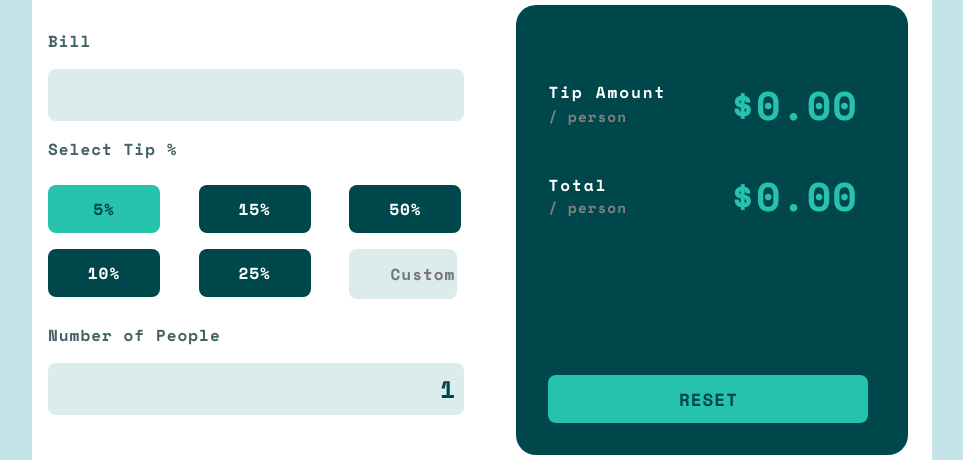
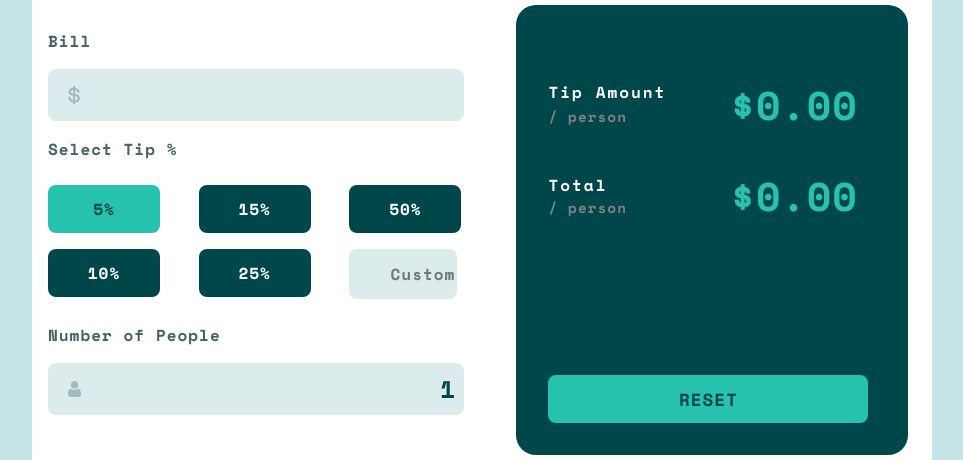
Before and after one commit to jfiora/tip-calculator-app, a React (Vite) app: page / in a window 1280 px wide. Shown: the part 268-728 px from the top of the page, without its empty margins (158-1121 px from the left). Built offline with nearby package versions, Linux system fonts and the light colour scheme.

Commit message:
add icons to inputs

```diff
--- a/src/components/card/Card.css
+++ b/src/components/card/Card.css
@@ -40,7 +40,7 @@
   background-color: var(--buttons-color);
 }
 
-.tip-input-label {
+.tip-input-label-dollar {
   background-color: var(--inputs-background);
   border: none;
   width: 25rem;
@@ -51,6 +51,29 @@
   text-align: right;
   padding: 0.5rem;
   margin: 1rem;
+  background-image: url("../../assets/icon-dollar.svg");
+  background-repeat: no-repeat;
+  background-size: 0.8rem;
+  background-position: center;
+  background-position-x: 5%;
+}
+
+.tip-input-label-person {
+  background-color: var(--inputs-background);
+  border: none;
+  width: 25rem;
+  border-radius: 0.5rem;
+  color: var(--buttons-color);
+  font-size: 1.5rem;
+  font-weight: 700;
+  text-align: right;
+  padding: 0.5rem;
+  margin: 1rem;
+  background-image: url("../../assets/icon-person.svg");
+  background-repeat: no-repeat;
+  background-size: 0.8rem;
+  background-position: center;
+  background-position-x: 5%;
 }
 
 .tip-select-label {
--- a/src/components/card/Card.jsx
+++ b/src/components/card/Card.jsx
@@ -54,7 +54,7 @@ const Card = () => {
                 <div className="input-bill">
                     <div className="tip-select-label">Bill</div>
                     <div>
-                        <input type="number" className="tip-input-label" value={bill} onChange={(e) => setBill(e.target.value)}/>
+                        <input type="number" className="tip-input-label-dollar" value={bill} onChange={(e) => setBill(e.target.value)}/>
                     </div>
                 </div>
                 <div className="input-tip">
@@ -75,7 +75,7 @@ const Card = () => {
                 <div className="input-bill">
                     <div className="tip-select-label">Number of People</div>
                     <div>
-                        <input type="number" className="tip-input-label" value={people} onChange={(e) => setPeople(e.target.value)}/>
+                        <input type="number" className="tip-input-label-person" value={people} onChange={(e) => setPeople(e.target.value)}/>
                     </div>
                 </div>
             </div>
```
